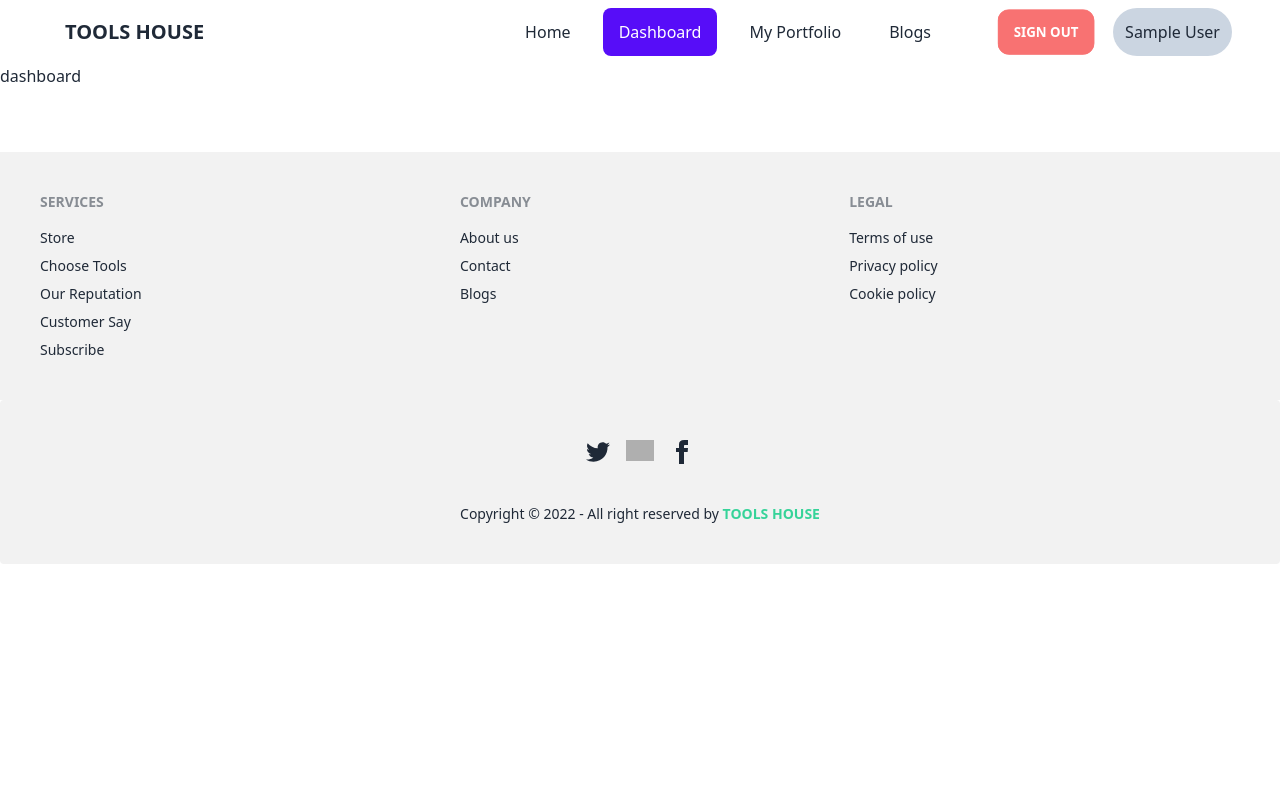
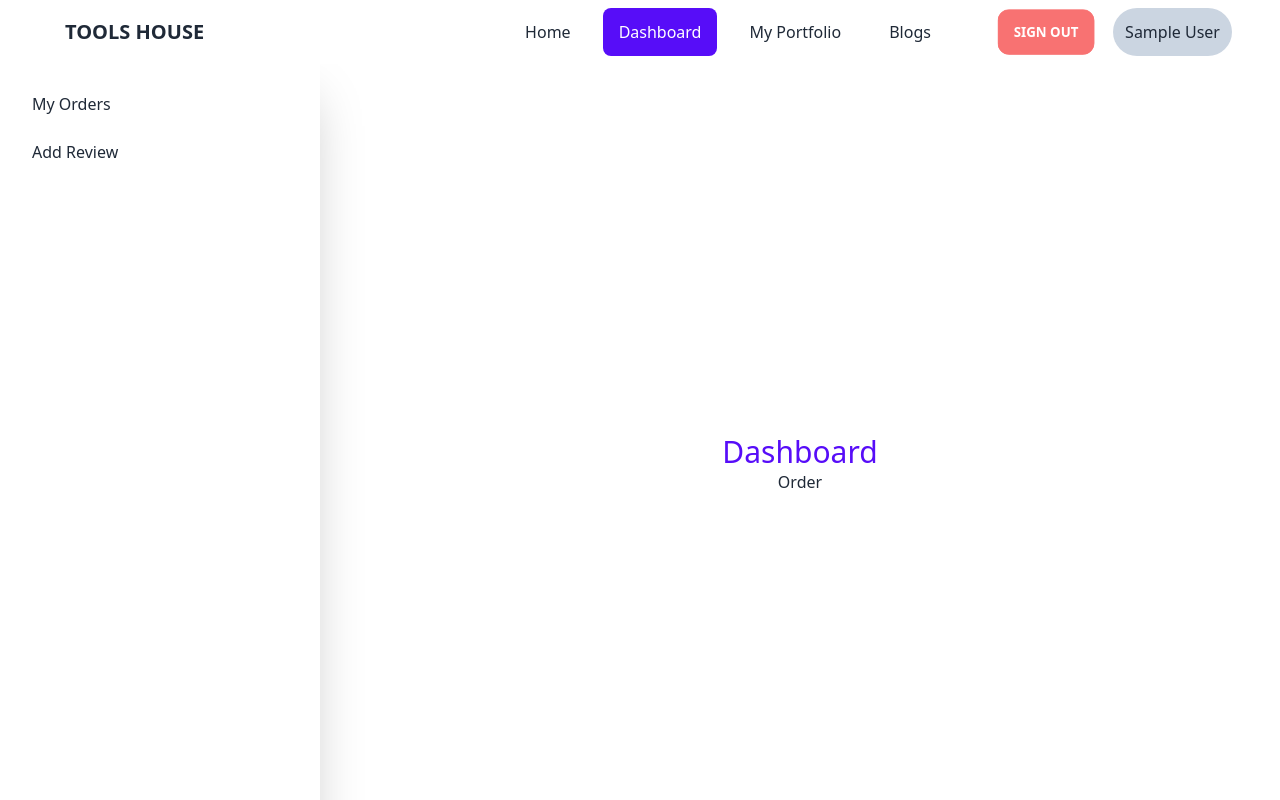
Before and after one commit to shahidul7150/manufacture-tool-house, a React (Create React App) app: page /dashboard in a window 1280 px wide. Shown: the top 800 px of the page. Built offline with nearby package versions, Linux system fonts and the light colour scheme; no server answers; sample sign-in values are in the browser's storage; grey boxes are pictures that could not be loaded.

Commit message:
dashboard nested route create

```diff
--- a/src/App.js
+++ b/src/App.js
@@ -10,6 +10,8 @@
 import Register from './Components/Pages/Login/Register';
 import ToolsSection from './Components/Pages/Home/ToolsSection';
 import RequireAuth from './Components/Pages/Login/RequireAuth';
+import MyOrders from './Components/Pages/Dashboard/MyOrders';
+import AddReview from './Components/Pages/Dashboard/AddReview';
 
 function App() {
   return (
@@ -33,7 +35,10 @@
               <Dashboard />
             </RequireAuth>
           }
-        ></Route>
+        >
+          <Route index element={<MyOrders/> }/>
+          <Route path='addreview' element={<AddReview/> }/>
+        </Route>
         <Route path="/portfolio" element={<MyPortfolio />}></Route>
         <Route path="/blogs" element={<Blogs />}></Route>
         <Route path="/login" element={<Login />}></Route>
--- /dev/null
+++ b/src/Components/Pages/Dashboard/AddReview.js
@@ -0,0 +1,11 @@
+import React from 'react';
+
+const AddReview = () => {
+    return (
+        <div>
+            <h2>Review</h2>
+        </div>
+    );
+};
+
+export default AddReview;
--- a/src/Components/Pages/Dashboard/Dashboard.js
+++ b/src/Components/Pages/Dashboard/Dashboard.js
@@ -1,10 +1,26 @@
 import React from 'react';
+import { Link, Outlet } from 'react-router-dom';
 
 const Dashboard = () => {
     return (
-        <div>
-            <h2>dashboard</h2>
+        <div class="drawer drawer-mobile">
+        <input id="my-drawer-2" type="checkbox" class="drawer-toggle" />
+            <div class="drawer-content flex flex-col items-center justify-center">
+                <h2 className='text-3xl text-primary'>Dashboard</h2>
+         <Outlet></Outlet>
+          <label for="my-drawer-2" class="btn btn-primary drawer-button lg:hidden">Open drawer</label>
+
         </div>
+        <div class="drawer-side shadow-2xl ">
+          <label for="my-drawer-2" class="drawer-overlay"></label>
+          <ul class="menu p-4 overflow-y-auto w-80  text-base-content">
+            {/* <!-- Sidebar content here --> */}
+            <li><Link to="/dashboard">My Orders</Link></li>
+            <li><Link to="/dashboard/addreview">Add Review</Link></li>
+          </ul>
+
+        </div>
+      </div>
     );
 };
 
--- /dev/null
+++ b/src/Components/Pages/Dashboard/MyOrders.js
@@ -0,0 +1,11 @@
+import React from 'react';
+
+const MyOrders = () => {
+    return (
+        <div>
+            <h1>Order</h1>
+        </div>
+    );
+};
+
+export default MyOrders;
```
